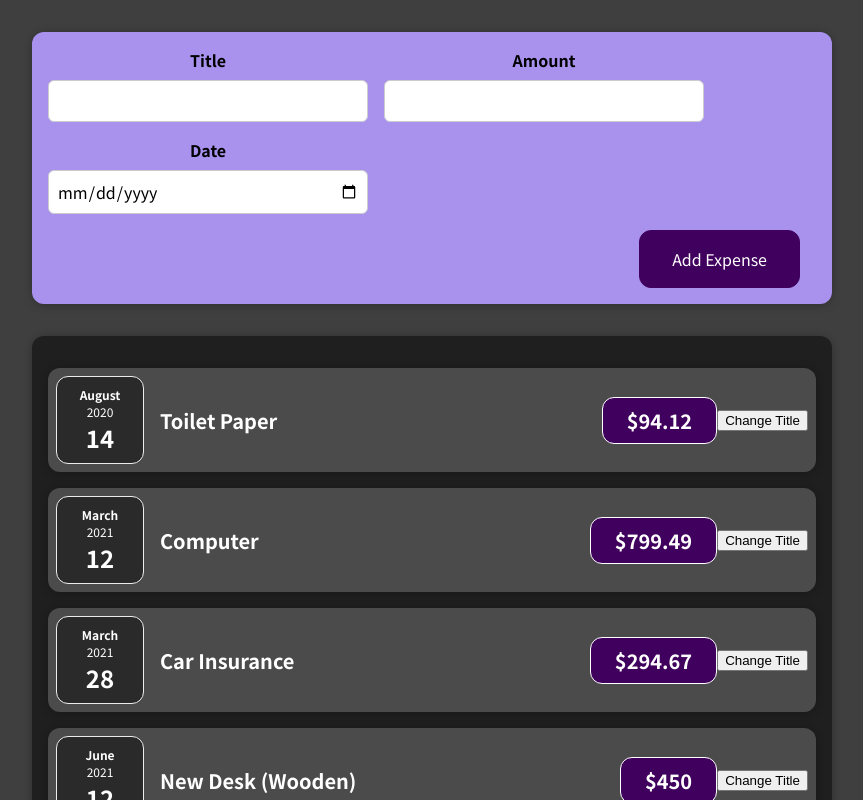
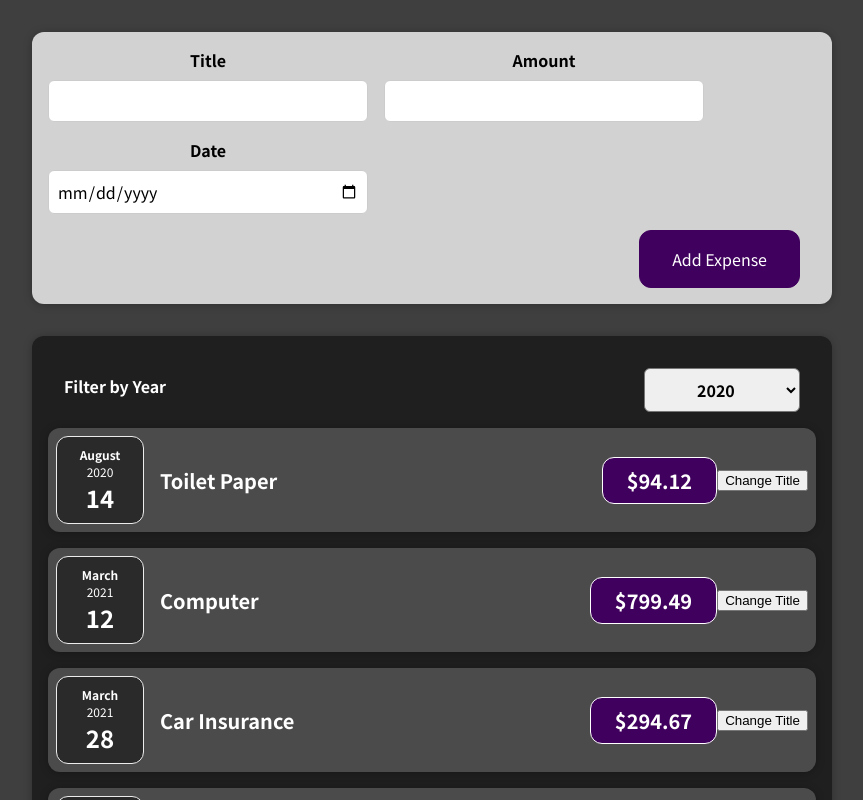
Before and after one commit to ali06avci/react-complete-guide, a React (Create React App) app: page / in a window 1280 px wide. Shown: the top 800 px of the page, without its empty margins (208-1071 px from the left). Built offline with nearby package versions, Linux system fonts and the light colour scheme.

Commit message:
added ExpenseFilter.js component

```diff
--- a/src/components/Expenses/Expenses.js
+++ b/src/components/Expenses/Expenses.js
@@ -1,11 +1,22 @@
-import React from "react";
+import React, { useState } from "react";
 import ExpenseItem from "./ExpenseItem";
 import Card from "../UI/Card";
 import "./Expenses.css";
+import ExpensesFilter from "./ExpensesFilter";
 
 const Expenses = (props) => {
+  const [filteredYear, setFilteredYear] = useState("2020");
+
+  const filterChangeHandler = (selectedYear) => {
+    setFilteredYear(selectedYear);
+  };
+
   return (
     <Card className="expenses">
+      <ExpensesFilter
+        selected={filteredYear}
+        onChangeFilter={filterChangeHandler}
+      />
       <ExpenseItem
         title={props.items[0].title}
         amount={props.items[0].amount}
--- /dev/null
+++ b/src/components/Expenses/ExpensesFilter.css
@@ -0,0 +1,21 @@
+.expenses-filter {
+  color: white;
+  padding: 0 1rem;
+}
+.expenses-filter__control {
+  display: flex;
+  width: 100%;
+  align-items: center;
+  justify-content: space-between;
+  margin: 1rem 0;
+}
+.expenses-filter label {
+  font-weight: bold;
+  margin-bottom: 0.5rem;
+}
+.expenses-filter select {
+  font: inherit;
+  padding: 0.5rem 3rem;
+  font-weight: bold;
+  border-radius: 6px;
+}
--- /dev/null
+++ b/src/components/Expenses/ExpensesFilter.js
@@ -0,0 +1,23 @@
+import React from "react";
+import "./ExpensesFilter.css";
+
+const ExpensesFilter = (props) => {
+  const dropdownChangeHandler = (e) => {
+    props.onChangeFilter(e.target.value);
+  };
+  return (
+    <div className="expenses-filter">
+      <div className="expenses-filter__control">
+        <label>Filter by Year</label>
+        <select value={props.selected} onChange={dropdownChangeHandler}>
+          <option value="2022">2022</option>
+          <option value="2021">2021</option>
+          <option value="2020">2020</option>
+          <option value="2019">2019</option>
+        </select>
+      </div>
+    </div>
+  );
+};
+
+export default ExpensesFilter;
--- a/src/components/NewExpense/ExpenseForm.js
+++ b/src/components/NewExpense/ExpenseForm.js
@@ -12,17 +12,17 @@
     enteredDate: "",
   }); */
 
-  const titleChangeHandler = (event) => {
-    setEnteredTitle(event.target.value);
+  const titleChangeHandler = (e) => {
+    setEnteredTitle(e.target.value);
 
-    //setuserInput({ ...userInput, enteredTitle: event.target.value });
+    //setuserInput({ ...userInput, enteredTitle: event.target.valu e });
 
     /*  setuserInput((prevState) => {
       return { ...prevState, enteredTitle: event.target.value };
     }); */
   };
-  const amountChangeHandler = (event) => {
-    setEnteredAmount(event.target.value);
+  const amountChangeHandler = (e) => {
+    setEnteredAmount(e.target.value);
 
     /* setuserInput({
       ...userInput,
@@ -33,8 +33,8 @@
       return { ...prevState, enteredAmount: event.target.value };
     }); */
   };
-  const dateChangeHandler = (event) => {
-    setEnteredDate(event.target.value);
+  const dateChangeHandler = (e) => {
+    setEnteredDate(e.target.value);
 
     /* setuserInput({
       ...userInput,
@@ -46,8 +46,8 @@
     }); */
   };
 
-  const submitHandler = (event) => {
-    event.preventDefault();
+  const submitHandler = (e) => {
+    e.preventDefault();
 
     const expenseData = {
       title: enteredTitle,
@@ -68,10 +68,12 @@
           <label>Title</label>
           <input
             type="text"
+            /*  two way binding */
             value={enteredTitle}
             onChange={titleChangeHandler}
           />
         </div>
+
         <div className="new-expense__control">
           <label>Amount</label>
           <input
--- a/src/components/NewExpense/NewExpense.css
+++ b/src/components/NewExpense/NewExpense.css
@@ -1,5 +1,5 @@
 .new-expense {
-  background-color: #a892ee;
+  background-color: #d2d2d2;
   padding: 1rem;
   margin: 2rem auto;
   width: 50rem;
--- a/src/components/NewExpense/NewExpense.js
+++ b/src/components/NewExpense/NewExpense.js
@@ -1,6 +1,6 @@
 import React from "react";
 import "./NewExpense.css";
-import "./ExpenseForm";
+
 import ExpenseForm from "./ExpenseForm";
 
 const NewExpense = (props) => {
--- a/src/components/UI/Card.js
+++ b/src/components/UI/Card.js
@@ -2,9 +2,8 @@
 import "./Card.css";
 
 const Card = (props) => {
-  const classes = "card " + props.className;
+  const classes = "card " + props.className; // space after the "card"
 
-  console.log(classes);
   return <div className={classes}>{props.children}</div>;
 };
 
```
